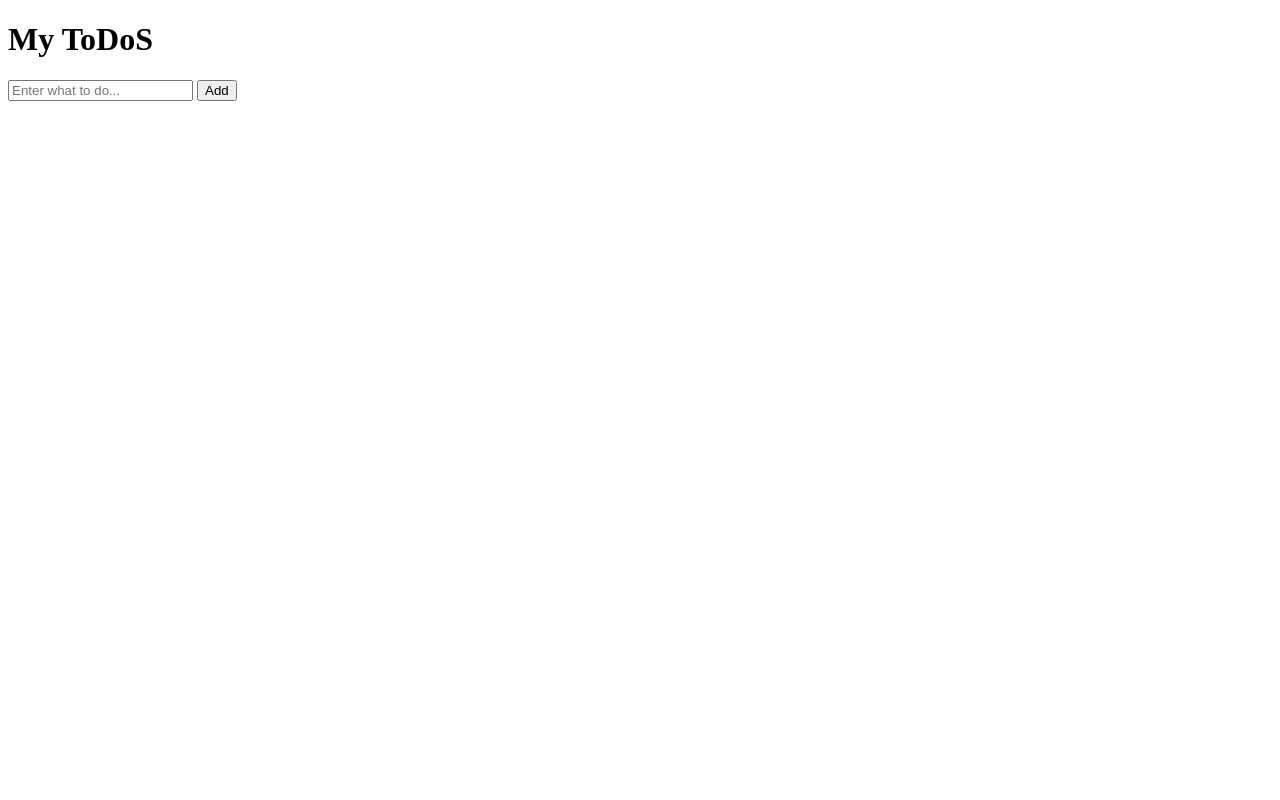
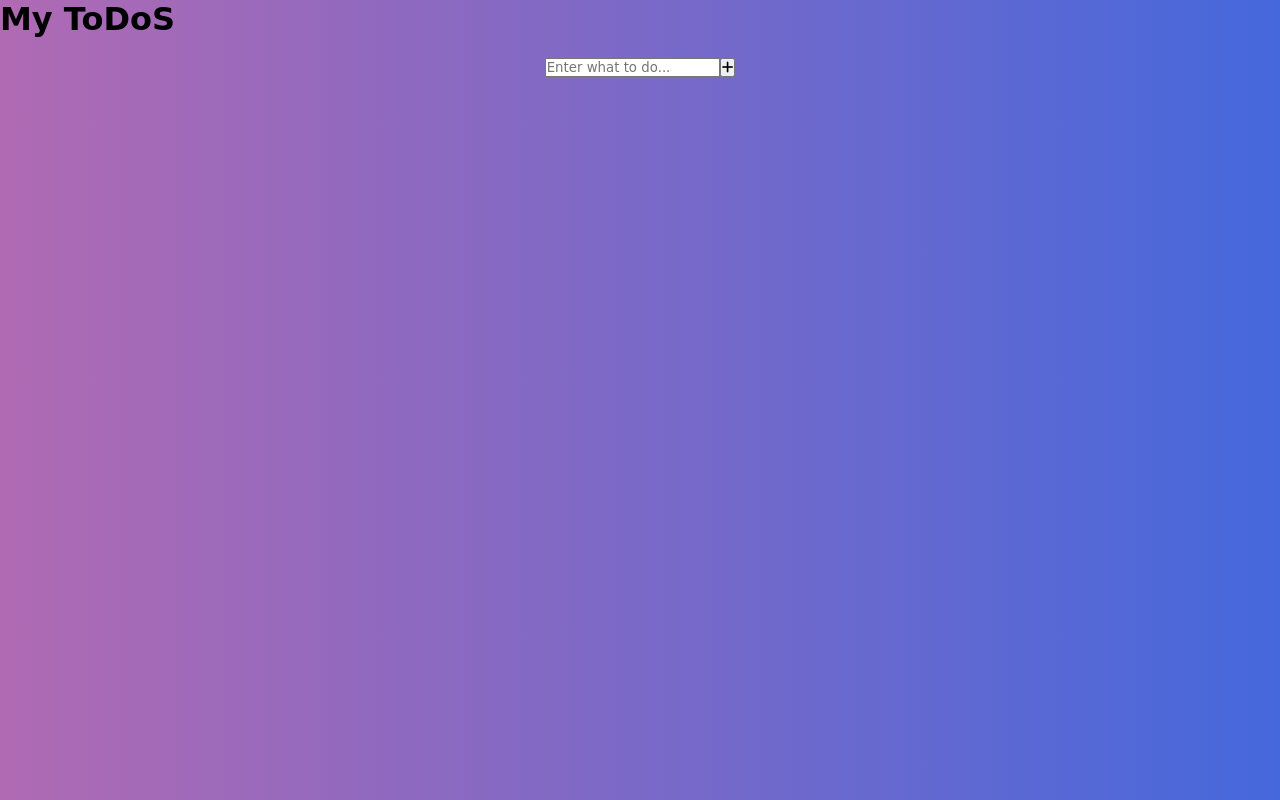
Before and after one commit to bartoszwzorek/ToDoApp, a plain HTML site: page index.html in a window 1280 px wide. Drawn offline with Linux system fonts and the light colour scheme.

Commit message:
Add files via upload
updated html code with link to + icon, added a few lines of code to css file

ideally, once this simple app is made per yt video - then I'll style it properly (material design? )

```diff
--- a/index.html
+++ b/index.html
@@ -5,6 +5,13 @@
     <meta http-equiv="X-UA-Compatible" content="IE=edge" />
     <meta name="viewport" content="width=device-width, initial-scale=1.0" />
     <link rel="stylesheet" href="style.css" />
+    <link
+      rel="stylesheet"
+      href="https://cdnjs.cloudflare.com/ajax/libs/font-awesome/6.2.0/css/all.min.css"
+      integrity="sha512-xh6O/CkQoPOWDdYTDqeRdPCVd1SpvCA9XXcUnZS2FmJNp1coAFzvtCN9BmamE+4aHK8yyUHUSCcJHgXloTyT2A=="
+      crossorigin="anonymous"
+      referrerpolicy="no-referrer"
+    />
     <title>My ToDoApp</title>
   </head>
   <body>
@@ -17,7 +24,9 @@
           class="inp"
           placeholder="Enter what to do..."
         />
-        <button class="add-btn" id="addBtn">Add</button>
+        <button class="add-btn" id="addBtn">
+          <i class="fa-solid fa-plus"></i>
+        </button>
       </div>
       <div id="content"></div>
     </div>
--- a/style.css
+++ b/style.css
@@ -0,0 +1,25 @@
+* {
+  margin: 0;
+  padding: 0;
+  box-sizing: border-box;
+  font-family: cursive;
+}
+
+body {
+  background: linear-gradient(to right, #b06ab3, #4568dc);
+}
+
+.main {
+  width: 35%;
+  margin-left: auto;
+  margin-right: auto;
+  margin-top: 20px;
+}
+
+.input-div {
+  width: 100%;
+  display: flex;
+  justify-content: center;
+  align-items: center;
+  margin-bottom: 50px;
+}
```
